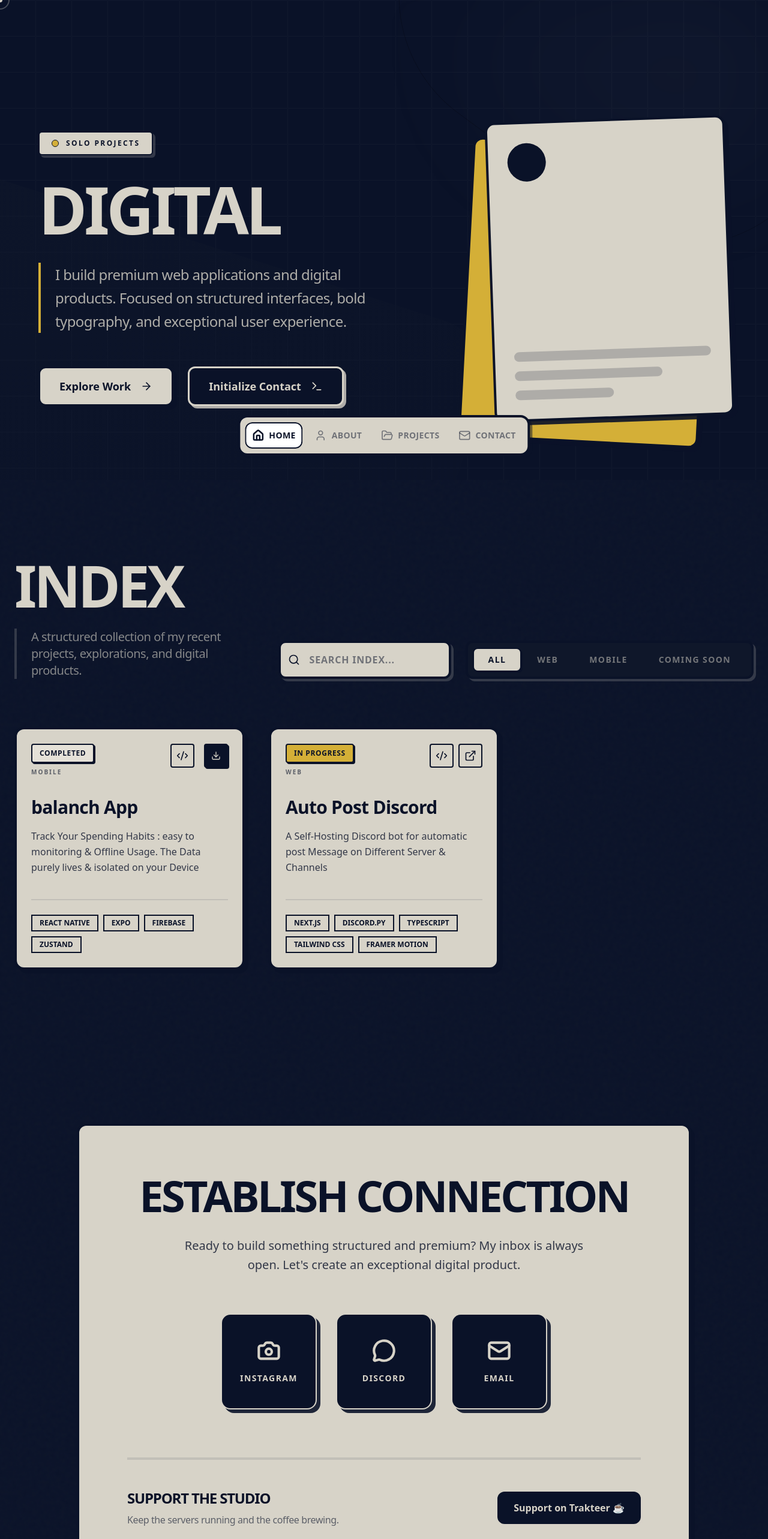
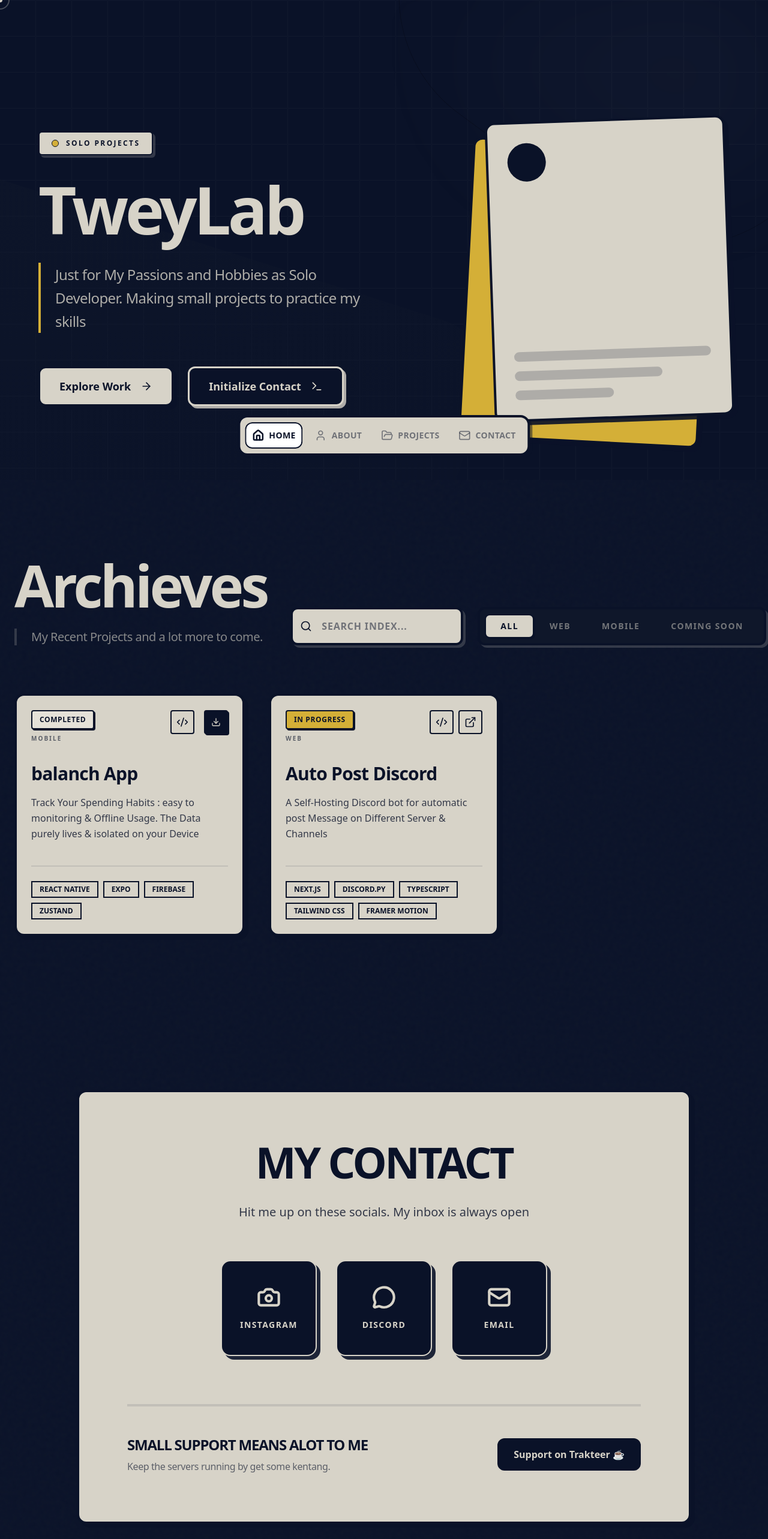
Before and after one commit to Tweyakk/TweyaWebsite, a Next.js app: page / in a window 1280 px wide. Shown: the top 2566 px of the page at 60% size. Built offline with nearby package versions, Linux system fonts and the light colour scheme.

Commit message:
Updating: Text

```diff
--- a/src/app/page.tsx
+++ b/src/app/page.tsx
@@ -46,12 +46,11 @@ export default function Home() {
 
             {/* Headline */}
             <h1 className="text-6xl md:text-8xl lg:text-[110px] font-bold tracking-tighter leading-[0.9] text-surface">
-              DIGITAL<br />
+              TweyLab<br />
             </h1>
 
             <p className="max-w-xl text-lg md:text-2xl text-surface/80 font-medium leading-relaxed tracking-tight border-l-4 border-accent-gold pl-6">
-              I build premium web applications and digital products.
-              Focused on structured interfaces, bold typography, and exceptional user experience.
+              Just for My Passions and Hobbies as Solo Developer. Making small projects to practice my skills
             </p>
 
             <div className="flex flex-wrap items-center gap-6 pt-4">
@@ -94,10 +93,10 @@ export default function Home() {
           <div className="mb-20 flex flex-col lg:flex-row lg:items-end lg:justify-between gap-10">
             <div className="flex-1">
               <h2 className="text-6xl md:text-8xl font-bold tracking-tighter mb-6 text-surface">
-                INDEX
+                Archieves
               </h2>
               <p className="text-surface/60 max-w-xl text-xl font-medium tracking-tight border-l-4 border-surface/20 pl-6">
-                A structured collection of my recent projects, explorations, and digital products.
+                My Recent Projects and a lot more to come.
               </p>
             </div>
 
@@ -167,10 +166,10 @@ export default function Home() {
         >
           <GlassCard variant="light" className="p-12 md:p-20 text-center">
             <h2 className="text-5xl md:text-7xl font-bold tracking-tighter mb-8 text-[#0A1228] uppercase">
-              Establish Connection
+              My Contact
             </h2>
             <p className="text-xl text-[#0A1228]/80 mb-16 max-w-2xl mx-auto font-medium leading-relaxed">
-              Ready to build something structured and premium? My inbox is always open. Let's create an exceptional digital product.
+              Hit me up on these socials. My inbox is always open
             </p>
 
             <div className="flex flex-wrap justify-center gap-8 mb-20">
@@ -199,8 +198,8 @@ export default function Home() {
 
             <div className="pt-12 border-t-4 border-[#0A1228]/10 text-left flex flex-col md:flex-row items-center justify-between gap-8">
               <div>
-                <p className="text-[#0A1228] font-bold text-2xl tracking-tighter uppercase mb-2">Support the Studio</p>
-                <p className="text-[#0A1228]/60 font-medium tracking-tight">Keep the servers running and the coffee brewing.</p>
+                <p className="text-[#0A1228] font-bold text-2xl tracking-tighter uppercase mb-2">Small Support Means Alot to Me</p>
+                <p className="text-[#0A1228]/60 font-medium tracking-tight">Keep the servers running by get some kentang.</p>
               </div>
               <a
                 href="https://trakteer.id/tweya/tip"
```
